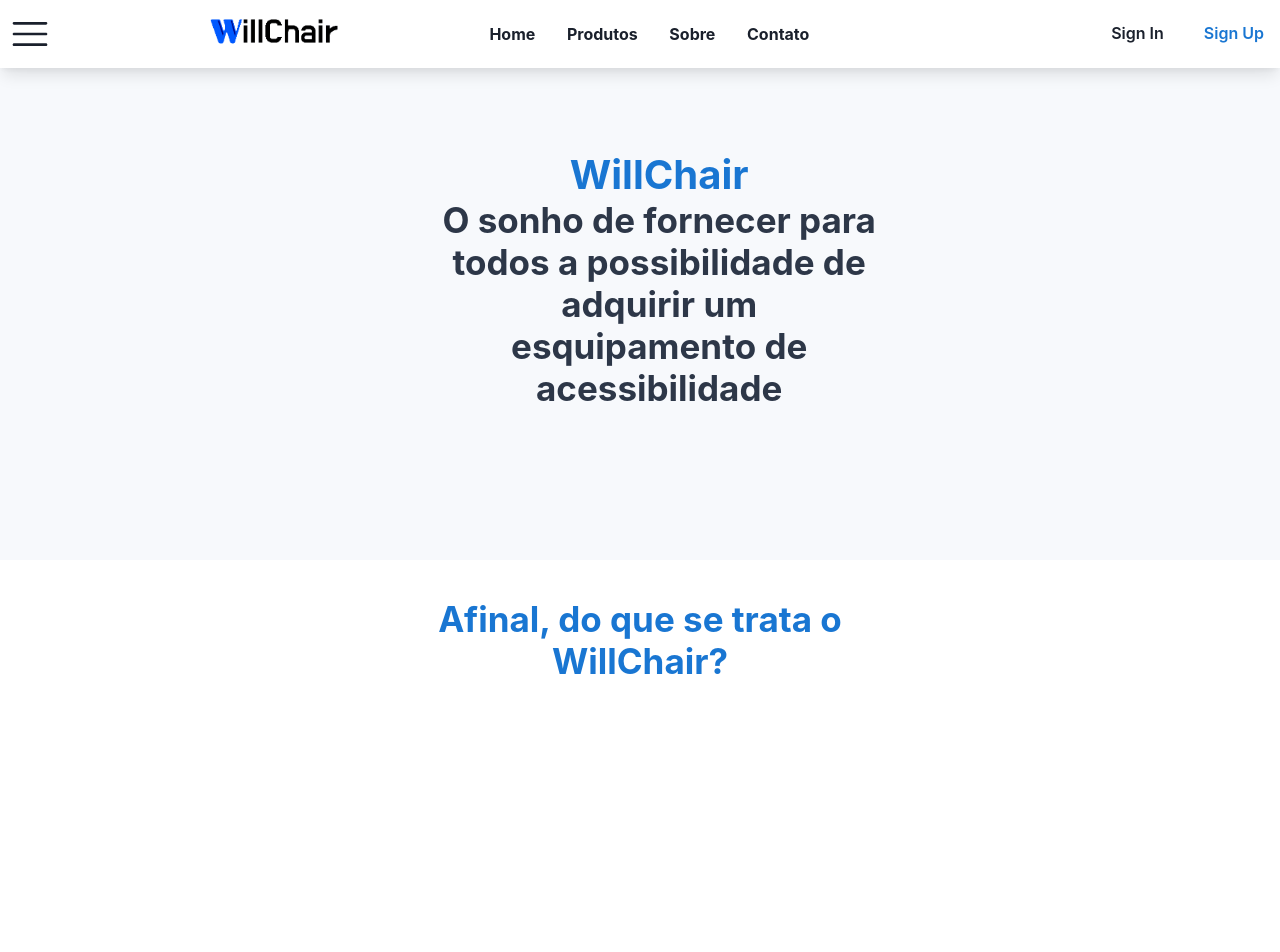
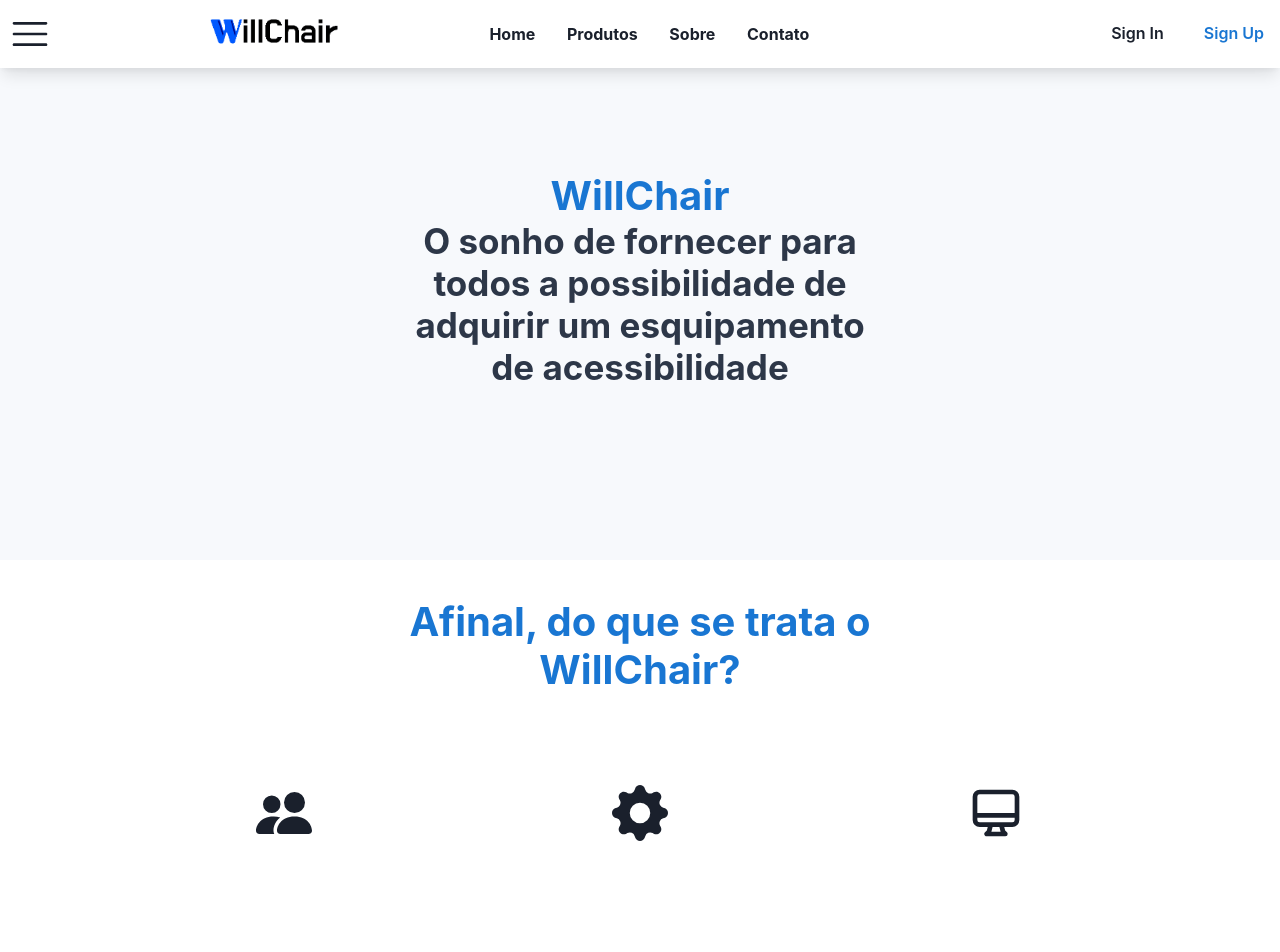
Before and after one commit to DoomerO/WillChair, a React (Vite) app in the folder TCCofc/: page /about in a window 1280 px wide. Shown: the top 952 px of the page. Built offline with nearby package versions, Linux system fonts and the light colour scheme.

Commit message:
Completando o About.tsx

```diff
--- a/TCCofc/src/pages/About.tsx
+++ b/TCCofc/src/pages/About.tsx
@@ -1,23 +1,33 @@
 import { Box, Flex, Spacer, Text, Image, Heading, HStack, Container } from '@chakra-ui/react';
 import Header from '../components/Header';
 import Footer from "../components/Footer";
+import {BsPeopleFill} from "react-icons/bs";
+import {HiOutlineDesktopComputer} from "react-icons/hi";
+import {BsGearFill} from "react-icons/bs";
 
 const About = () => {
     return (
         <Box w="100%" h="100%">
             <Header/>
             <Flex w='100%' h='70vh' bg='#F7F9FC' align='center' _dark={{bg:'#484A4D'}}>
-                <Flex align='center' direction='column' w='35%' ml="34%">
+                <Flex align='center' direction='column' w='100%'>
                     <Heading color='#1976D2' as='h1' fontSize="40px" _dark={{color:"#0D87d8"}}>WillChair</Heading>
-                    <Heading color='#2D3748' as='h1' fontSize="35px" align='center'>O sonho de fornecer para todos a
+                    <Heading color='#2D3748' as='h2' fontSize="35px" textAlign='center' noOfLines={4} w="37%">O sonho de fornecer para todos a
                     possibilidade de adquirir um esquipamento de acessibilidade</Heading>
                 </Flex>
             </Flex>
+
             <Flex w='100%' bg='#fff' h='60vh' align='center' direction='column' _dark={{bg:'#4f4f4f'}}>
-                <Heading as='h1' color='#1976D2' w="38%" mt="3%" align='center' fontSize="35px" _dark={{color:"#0D87d8"}}>Afinal,
+                <Heading as='h1' color='#1976D2' w="38%" mt="3%" align='center' fontSize="40px" _dark={{color:"#0D87d8"}}>Afinal,
                 do que se trata o WillChair?</Heading>
+                <Flex direction='row' w='60%' align='center' mt='3%' h='20vh'>
+                    <Box><BsPeopleFill size='7vh'/></Box>
+                    <Spacer/>
+                    <Box><BsGearFill size='7vh'/></Box>
+                    <Spacer/>
+                    <Box><HiOutlineDesktopComputer size='7vh'/></Box>
+                </Flex>
             </Flex>
-
 
 
 
```
